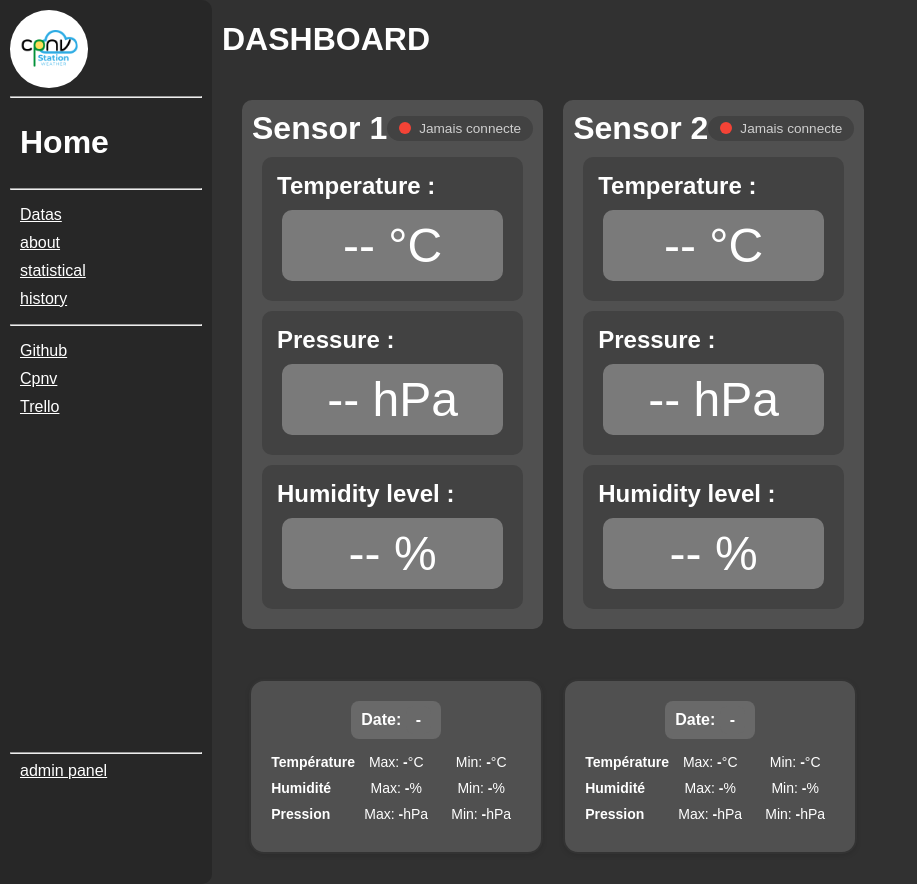
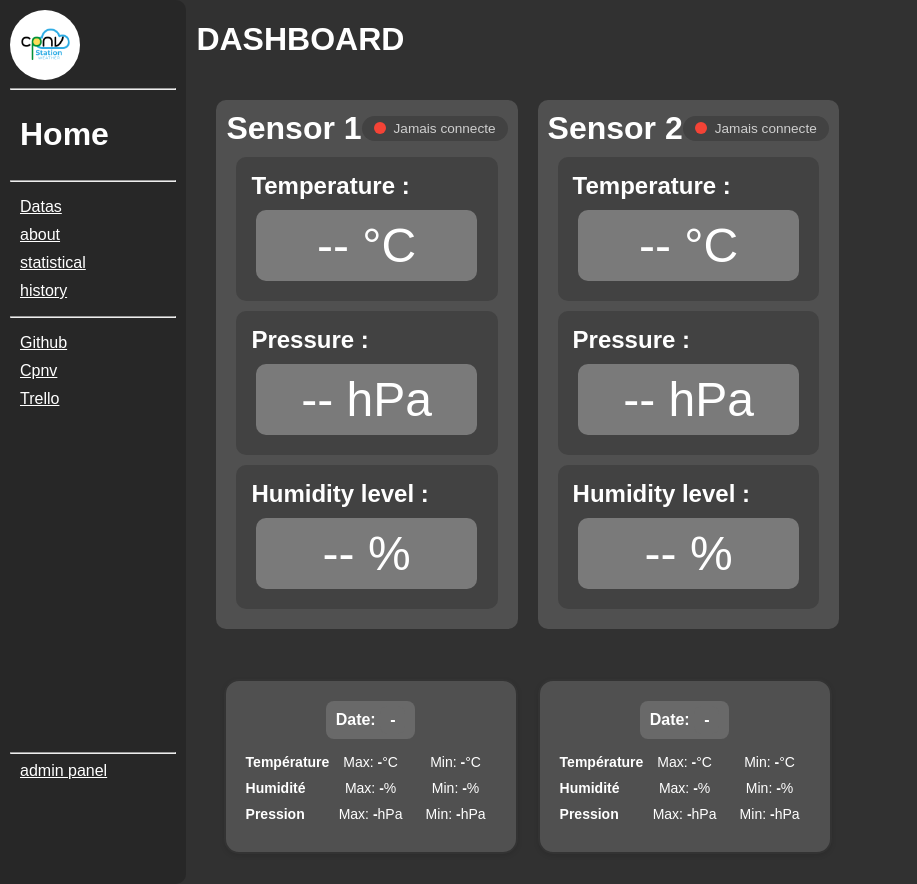
Before and after one commit to pj43svh/MA-Metier-Station-Meteo, a Flask app: page / in a window 1280 px wide. Shown: the whole page, without its empty margins (0-917 px from the left). Run offline with Flask 3, Linux system fonts and the light colour scheme; data that the repository does not hold is empty.

Commit message:
réglage de bug dans la side bar
Co-authored-by: pj43svh <pj43svh@users.noreply.github.com>

```diff
--- a/app/static/style.css
+++ b/app/static/style.css
@@ -23,7 +23,8 @@ nav .logo {
 nav {
     margin-right: 10px;
     padding: 10px;
-    width: 15vw;
+    min-width: 13vw;
+    max-width: 13vw;
     background-color: #272727;
     flex-direction: row;
     min-height: calc(100vh - 20px);
@@ -71,7 +72,7 @@ nav footer{
     color: white;
     text-align: left;
     margin-left: 10px;
-    width: 15vw;
+    width: 13vw;
     margin-bottom: 10px;
 }
 .content {
@@ -129,6 +130,7 @@ canvas {
         align-content: center;
         height: auto;
         min-height: auto;
+        min-width: 100%;
     }
 
     nav .logo {
@@ -142,6 +144,7 @@ canvas {
     }
     nav footer{
         position: relative;
+        max-width: 100%;
         width: 100%;
     }
     canvas{
```
